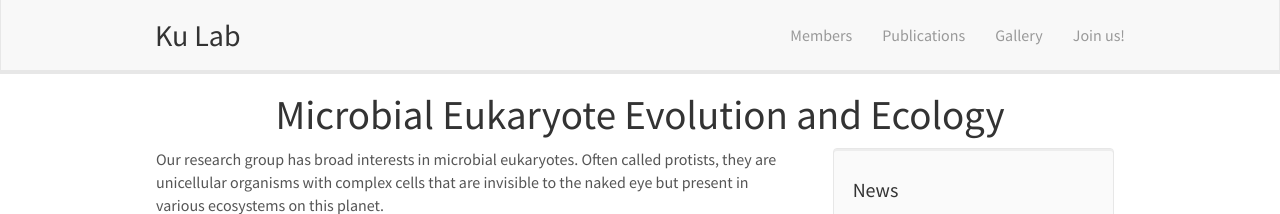
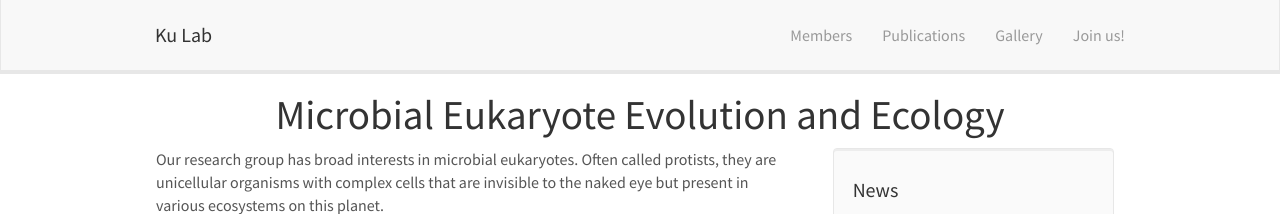
Before and after one commit to tzutongkao/Kao_Lab, a Jekyll site: the page built from _pages/home.md, in a window 1280 px wide. Shown: the top 214 px of the page. Built offline with Jekyll 4.4.1, drawn with Linux system fonts in a browser that asks for light colours; nearby versions of some CDN libraries.

Commit message:
Revert "small edit"
This reverts commit 8bce9fc50c06aadec0c21991a306348b56d497be.

```diff
--- a/_includes/header.html
+++ b/_includes/header.html
@@ -1,5 +1,6 @@
 <div class="navbar navbar-default navbar-fixed-top" role="navigation">
   <div class="container-fluid">
+
   <div class="navbar-header">
 	  <button type="button" class="navbar-toggle collapsed" data-toggle="collapse" data-target="#navbar-collapse-1" aria-expanded="false">
 		<span class="sr-only">Toggle navigation</span>
--- a/_sass/bootstrap/_navbar.scss
+++ b/_sass/bootstrap/_navbar.scss
@@ -163,7 +163,7 @@
 .navbar-brand {  // adjust site header
   float: left;
   padding: $navbar-padding-vertical $navbar-padding-horizontal;
-  font-size: 30px;
+  font-size: $font-size-large;
   line-height: $line-height-computed;
   height: $navbar-height;
 
```
